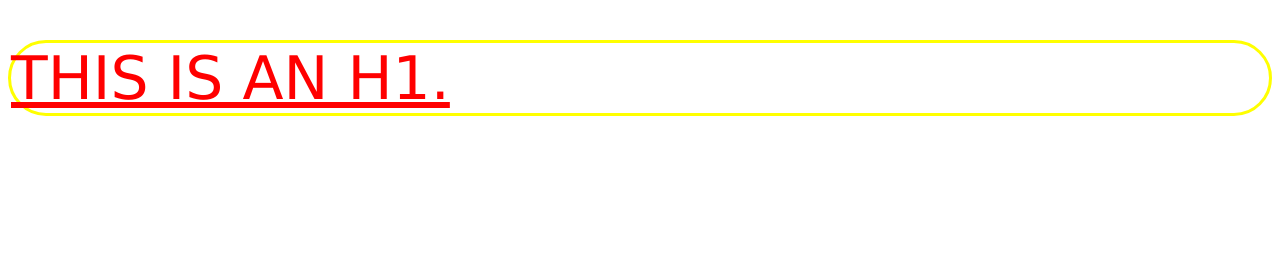
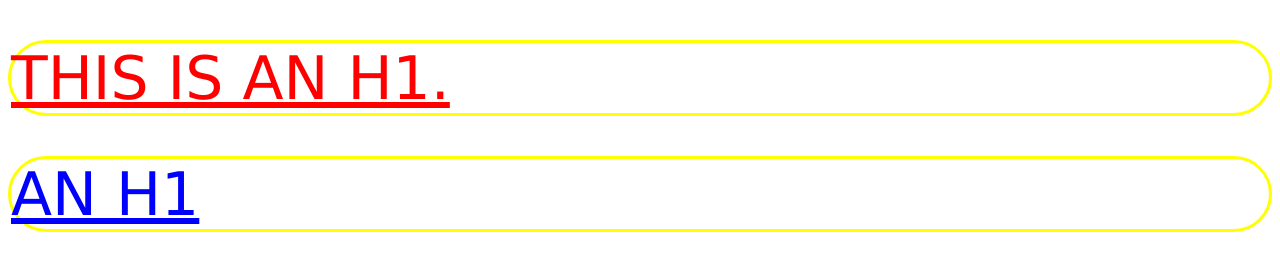
Before and after one commit to KCMav/CSS-101, a plain HTML site: page index.html in a window 1280 px wide. Drawn offline with Linux system fonts and the light colour scheme.

Commit message:
weeeeeee

```diff
--- a/index.html
+++ b/index.html
@@ -8,5 +8,9 @@
 </head>
 <body>
     <h1>This is an h1.</h1>
+
+    <div>
+        <h1>an h1</h1>
+    </div>
 </body>
 </html>
--- a/styles.css
+++ b/styles.css
@@ -9,3 +9,7 @@ h1 {
     border-radius: 50px;
     justify-content: center;
 }
+
+div > h1 {
+    color: blue;
+}
```
